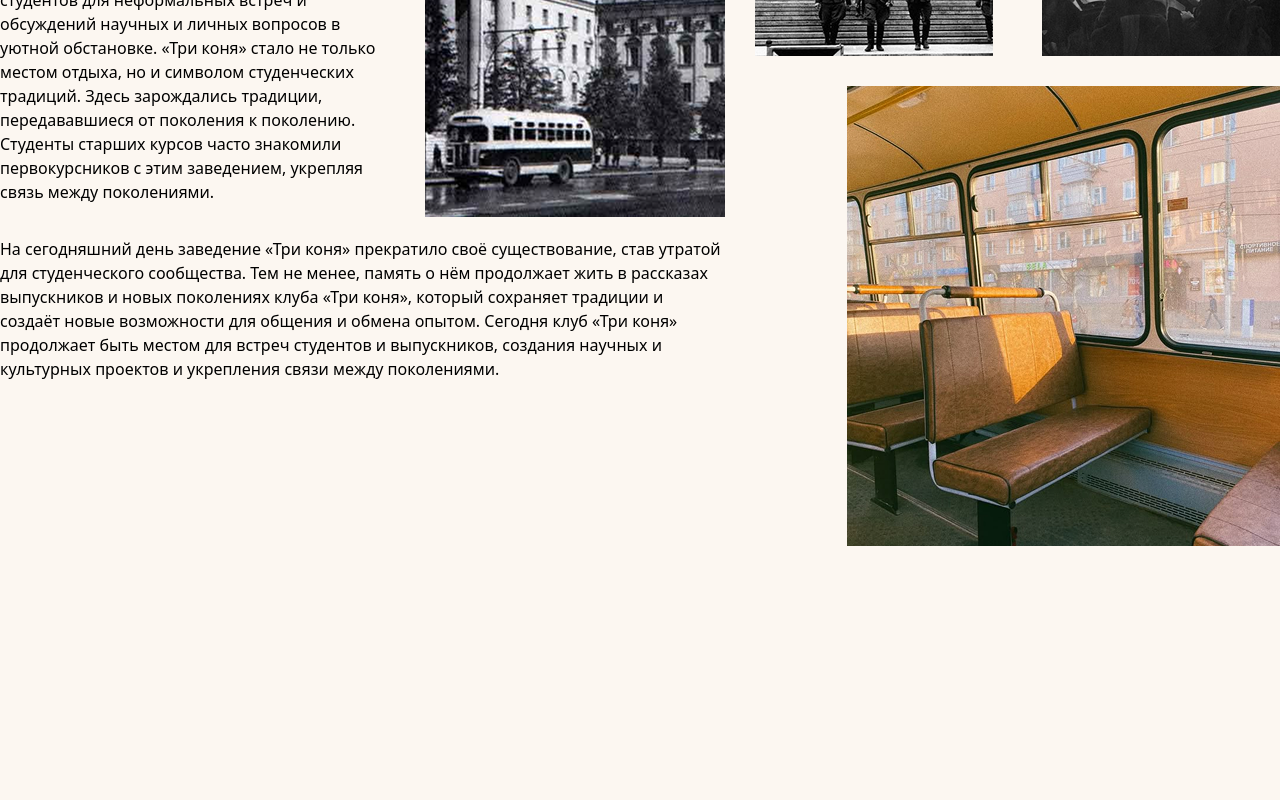
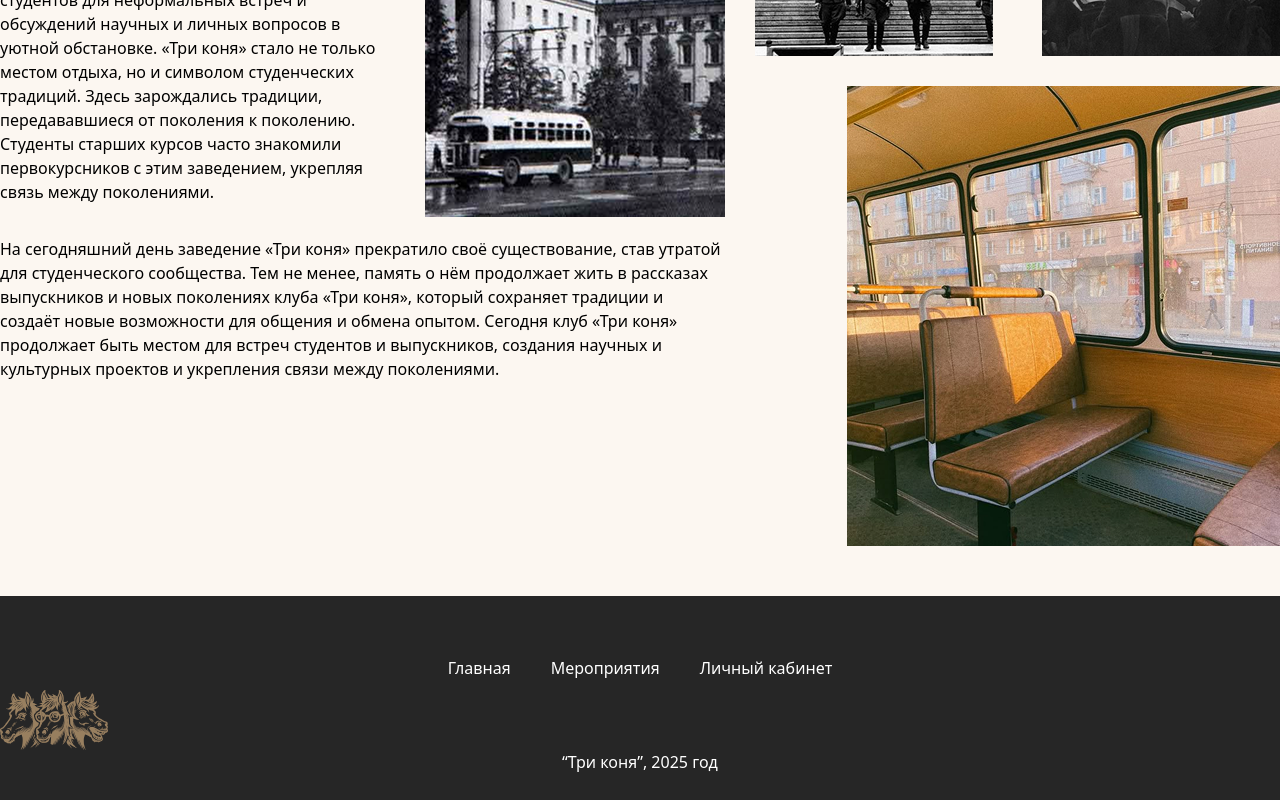
Before and after one commit to KhamdamovAva/3Horses, a React (Vite) app: page / in a window 1280 px wide. Shown: the part 1941-2741 px from the top of the page. Before the commit the page ends 2537 px from the top, so only its background shows below. Built offline with nearby package versions, Linux system fonts and the light colour scheme.

Commit message:
finished footer

```diff
--- /dev/null
+++ b/src/components/Footer.jsx
@@ -0,0 +1,26 @@
+
+import footerLogo from '../assets/icons/footerLogo.svg'
+
+function Footer() {
+  return (
+    <div className="min-h-[204px] bg-[#262626] py-[20px]">
+      <div className='container'>
+        <nav className="flex justify-center text-white pt-[40px] pb-[10px]">
+          <ul className="flex gap-[40px] text-[16px]">
+            <li><a href="#">Главная</a></li>
+            <li><a href="#">Мероприятия</a></li>
+            <li><a href="#">Личный кабинет</a></li>
+          </ul>
+        </nav>
+        <div>
+          <img src={footerLogo} alt={footerLogo} />
+        </div>
+        <div className='text-white text-center'>
+          “Три коня”, 2025 год
+        </div>
+      </div>
+    </div>
+  )
+}
+
+export default Footer
--- a/src/pages/HomePage.jsx
+++ b/src/pages/HomePage.jsx
@@ -3,6 +3,7 @@ import Navbar from '../components/Navbar'
 import Header from '../components/Header'
 import About from '../components/About'
 import History from '../components/History'
+import Footer from '../components/Footer'
 
 function HomePage() {
   return (
@@ -15,6 +16,9 @@ function HomePage() {
         <About />
         <History />
       </main>
+      <footer>
+        <Footer />
+      </footer>
     </>
   )
 }
```
Also changed, not shown: src/assets/icons/footerLogo.svg (added).
